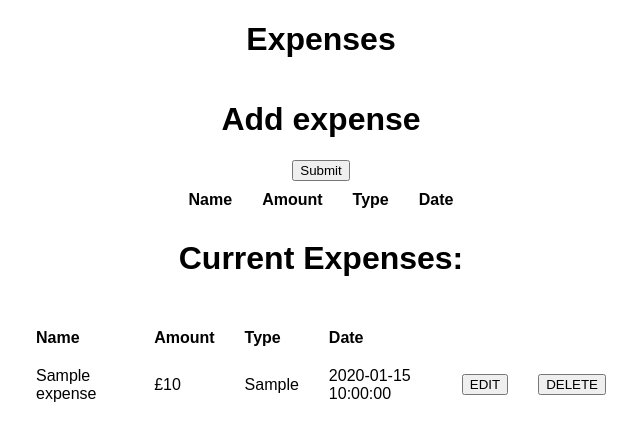
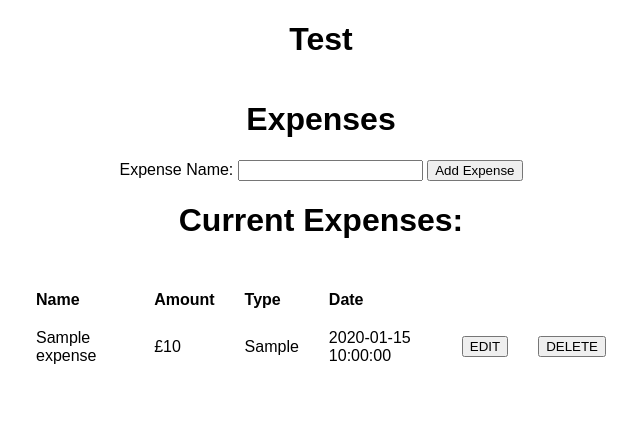
Before and after one commit to Cyber-binaryWu/expenses_website, a Flask app: template templates/expenses.html in a window 1280 px wide. Shown: the top 441 px of the page, without its empty margins (319-959 px from the left). Run offline with Flask 3, Linux system fonts and the light colour scheme; the template is opened without the code that fills it: most values are stand-ins (such as "Sample title", 1, 10 or a date in 2020); lists and menus that the app fills with data are empty.

Commit message:
Added fully working system

```diff
--- a/app.py
+++ b/app.py
@@ -1,4 +1,4 @@
-from flask import Flask, render_template, redirect, url_for
+from flask import Flask, render_template, redirect, url_for, request
 from database_functions import show_expenses, remove_expense
 
 app = Flask(__name__)
@@ -22,9 +22,9 @@ def delete_expense(id):
     return redirect(url_for('expenses')) # Reloads the page to show it is gone
 
 @app.route("/add-expense", methods=["POST"])
-def delete_expense(id):
-    remove_expense(id) # This runs your existing SQLite delete code
-    return redirect(url_for('expenses')) # Reloads the page to show it is gone
+def add_expense():
+    expense_name = request.form.get("Expense_name")
+    return redirect(url_for("expenses"))
 
 
 if __name__ == "__main__":
--- a/templates/expenses.html
+++ b/templates/expenses.html
@@ -8,18 +8,15 @@
 
 </head>
 <body>
+    <h1>Test</h1>
     <h1>Expenses</h1>
+    <form action="add-expense" method="POST">
+        <label for="expense_name">Expense Name:</label>
+        <input type="text" id="expense_name" name="expense_name">
+        <button type="submit">Add Expense</button>
+    </form>
 
-        <h1>Add expense</h1>
-        <div class="add_expense_container">
-            <table>
-                <tr>
-                    <th>Name</th><th>Amount</th><th>Type</th><th>Date</th><button>Submit</button>
-                </tr>
-            </table>
-        </div>
-
-        <h1>Current Expenses:</h1>
+    <h1>Current Expenses:</h1>
         <div class="expense-container">
             <!-- Access your data by column names instead of [0] -->
              <table>
@@ -43,5 +40,7 @@
                 </table>
 
         </div>
+
+
 </body>
 </html>
```
